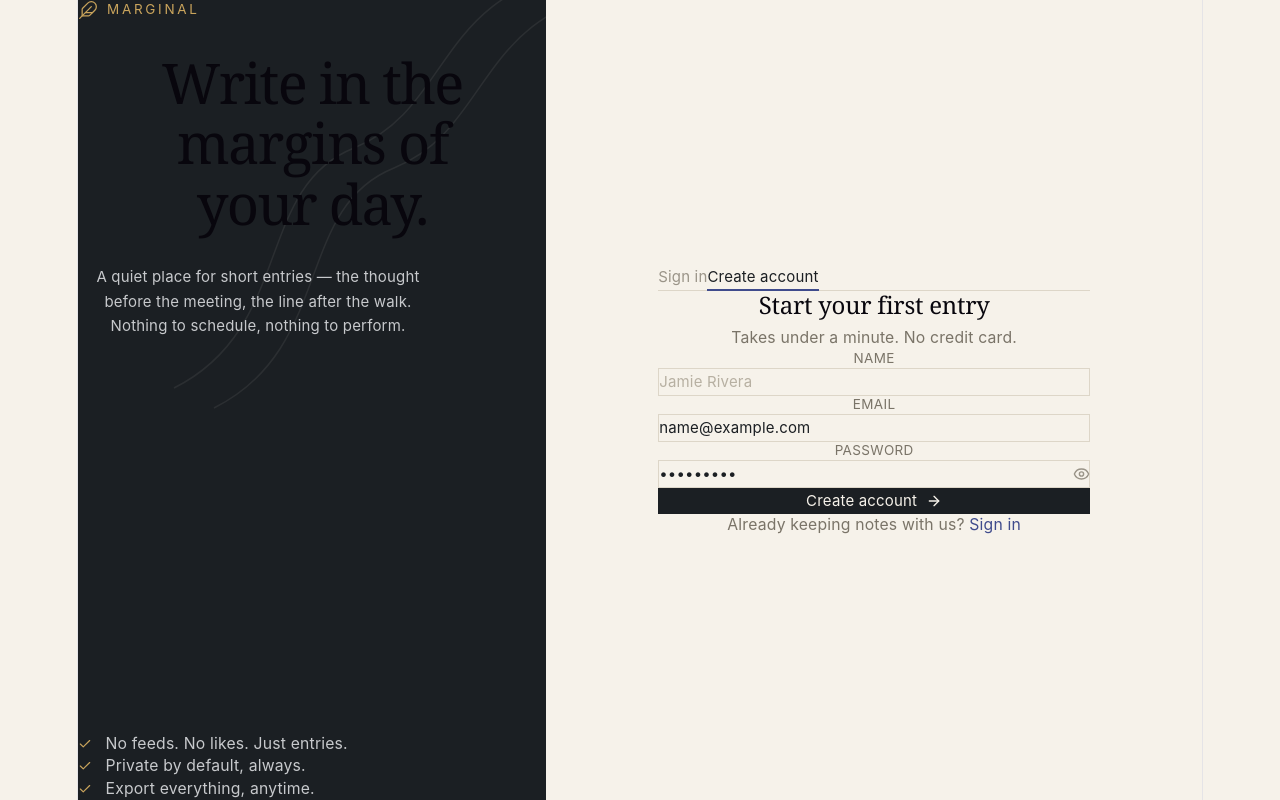
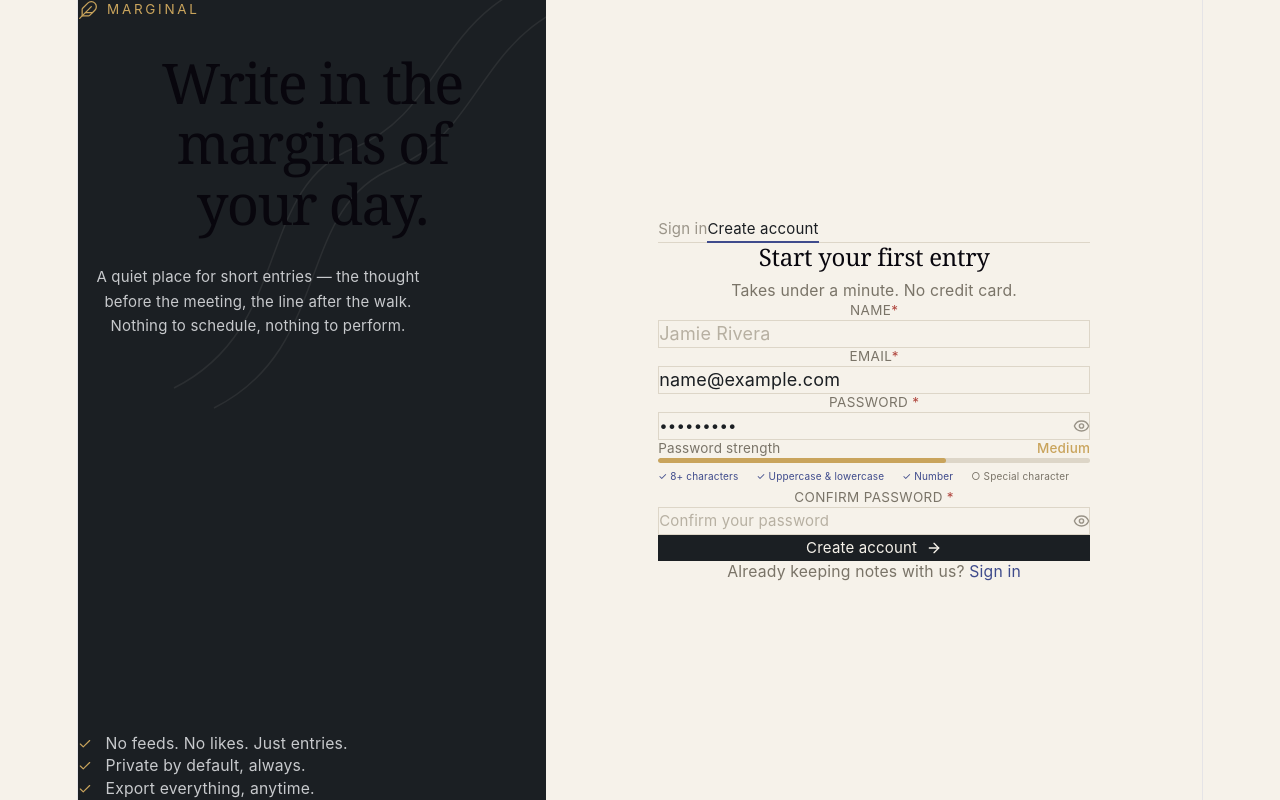
Before and after one commit to hyraeu/bksTriad, a React (Vite) app: page / in a window 1280 px wide. Both pictures are taken after typing "name@example.com", "Sample123" into the empty fields and a click on the button "Create account". Built offline with nearby package versions, Linux system fonts and the light colour scheme.

Commit message:
AuthPage, Password Strnegth,  and AuthContext done

```diff
--- a/src/components/AuthPage.jsx
+++ b/src/components/AuthPage.jsx
@@ -1,54 +1,153 @@
 import { useState } from "react";
+
 import { Eye, EyeOff, Feather, ArrowRight, Check } from "lucide-react";
 
+import Field from "./Field";
+
+import PasswordStrength from "./PasswordStrength";
+
+import { useAuth } from "../contexts/AuthContext";
+
 export default function AuthPage() {
-  const [mode, setMode] = useState("login"); // "login" | "signup"
+  const [mode, setMode] = useState("login");
+
   const [showPassword, setShowPassword] = useState(false);
-  const [form, setForm] = useState({ name: "", email: "", password: "" });
+
+  const [showConfirmPassword, setShowConfirmPassword] = useState(false);
+
+  const [form, setForm] = useState({
+    name: "",
+
+    email: "",
+
+    password: "",
+
+    confirmPassword: "",
+  });
+
   const [errors, setErrors] = useState({});
-  const [submitted, setSubmitted] = useState(false);
+
+  const [isSubmitting, setIsSubmitting] = useState(false);
+
+  const [submitMessage, setSubmitMessage] = useState(null);
+
+  const [authError, setAuthError] = useState(null);
+
+  const { login, signup } = useAuth();
 
   const isSignup = mode === "signup";
 
   const handleChange = (field) => (e) => {
     setForm((f) => ({ ...f, [field]: e.target.value }));
+
     setErrors((er) => ({ ...er, [field]: null }));
+
+    setAuthError(null);
   };
 
   const validate = () => {
     const next = {};
-    if (isSignup && !form.name.trim()) next.name = "Tell us what to call you.";
-    if (!form.email.trim()) next.email = "Enter your email.";
-    else if (!/^\S+@\S+\.\S+$/.test(form.email))
-      next.email = "That email doesn't look right.";
-    if (!form.password) next.password = "Enter a password.";
-    else if (isSignup && form.password.length < 8)
-      next.password = "Use at least 8 characters.";
+
+    if (isSignup && !form.name.trim()) {
+      next.name = "Please enter your name.";
+    }
+
+    if (!form.email.trim()) {
+      next.email = "Email is required.";
+    } else if (!/^\S+@\S+\.\S+$/.test(form.email)) {
+      next.email = "Please enter a valid email address.";
+    }
+
+    if (!form.password) {
+      next.password = "Password is required.";
+    } else if (isSignup && form.password.length < 8) {
+      next.password = "Password must be at least 8 characters.";
+    }
+
+    if (isSignup) {
+      if (!form.confirmPassword) {
+        next.confirmPassword = "Please confirm your password.";
+      } else if (form.password !== form.confirmPassword) {
+        next.confirmPassword = "Passwords do not match.";
+      }
+    }
+
     setErrors(next);
+
     return Object.keys(next).length === 0;
   };
 
-  const handleSubmit = (e) => {
+  const handleSubmit = async (e) => {
     e.preventDefault();
+
+    setAuthError(null);
+
     if (!validate()) return;
-    setSubmitted(true);
-    setTimeout(() => setSubmitted(false), 2200);
+
+    setIsSubmitting(true);
+
+    setSubmitMessage(null);
+
+    // Simulate async submission
+
+    await new Promise((resolve) => setTimeout(resolve, 1500));
+
+    let result;
+
+    if (isSignup) {
+      result = signup(form.name, form.email, form.password);
+    } else {
+      result = login(form.email, form.password);
+    }
+
+    setIsSubmitting(false);
+
+    if (result.success) {
+      setSubmitMessage(
+        isSignup
+          ? "Account created successfully! Welcome to Marginal."
+          : "Welcome back! You've been signed in.",
+      );
+
+      // Reset form after successful submission
+
+      setForm({ name: "", email: "", password: "", confirmPassword: "" });
+
+      // Auto-clear message after 3 seconds
+
+      setTimeout(() => setSubmitMessage(null), 3000);
+    } else {
+      setAuthError(result.error);
+    }
   };
 
   const switchMode = (next) => {
     setMode(next);
+
     setErrors({});
+
+    setAuthError(null);
+
+    setSubmitMessage(null);
+
+    // Reset form fields that aren't shared between modes
+
+    if (next === "login") {
+      setForm((f) => ({ ...f, name: "", confirmPassword: "" }));
+    }
   };
 
   return (
     <div className="min-h-screen w-full flex bg-[#F6F2EA]">
       {/* Left editorial panel */}
+
       <div className="hidden lg:flex lg:w-5/12 relative overflow-hidden bg-[#1B1F23] text-[#F6F2EA] flex-col justify-between px-14 py-12">
         <FeatherMark />
 
         <div className="relative z-10">
           <div className="flex items-center gap-2 mb-16">
             <Feather size={20} strokeWidth={1.5} className="text-[#C9A45C]" />
+
             <span className="tracking-[0.2em] text-xs uppercase text-[#C9A45C]">
               Marginal
             </span>
@@ -56,6 +155,7 @@ export default function AuthPage() {
 
           <h1
             className="text-[2.75rem] leading-[1.08] mb-6"
+
             style={{ fontFamily: "Georgia, 'Times New Roman', serif" }}
           >
             Write in the
@@ -64,6 +164,7 @@ export default function AuthPage() {
             <br />
             your day.
           </h1>
+
           <p className="text-[#C7C9CC] text-[15px] leading-relaxed max-w-xs">
             A quiet place for short entries — the thought before the meeting,
             the line after the walk. Nothing to schedule, nothing to perform.
@@ -73,11 +174,14 @@ export default function AuthPage() {
         <ul className="relative z-10 space-y-3 text-sm text-[#C7C9CC]">
           {[
             "No feeds. No likes. Just entries.",
+
             "Private by default, always.",
+
             "Export everything, anytime.",
           ].map((line) => (
             <li key={line} className="flex items-center gap-3">
               <Check size={14} className="text-[#C9A45C] shrink-0" />
+
               {line}
             </li>
           ))}
@@ -85,32 +189,42 @@ export default function AuthPage() {
       </div>
 
       {/* Right form panel */}
+
       <div className="flex-1 flex items-center justify-center px-6 py-16">
         <div className="w-full max-w-sm">
           <div className="lg:hidden flex items-center gap-2 mb-10 justify-center">
             <Feather size={18} strokeWidth={1.5} className="text-[#3F4B8C]" />
+
             <span className="tracking-[0.2em] text-xs uppercase text-[#3F4B8C]">
               Marginal
             </span>
           </div>
 
           {/* Mode toggle */}
+
           <div className="flex mb-10 border-b border-[#DDD6C8]">
             {[
               { key: "login", label: "Sign in" },
+
               { key: "signup", label: "Create account" },
             ].map((t) => (
               <button
                 key={t.key}
+
                 type="button"
+
                 onClick={() => switchMode(t.key)}
+
                 className={`relative pb-3 mr-8 text-[15px] transition-colors ${
                   mode === t.key
                     ? "text-[#1B1F23]"
                     : "text-[#9A9488] hover:text-[#1B1F23]"
                 }`}
+
+                aria-current={mode === t.key ? "page" : undefined}
               >
                 {t.label}
+
                 {mode === t.key && (
                   <span className="absolute left-0 right-0 -bottom-[1px] h-[2px] bg-[#3F4B8C]" />
                 )}
@@ -120,88 +234,251 @@ export default function AuthPage() {
 
           <h2
             className="text-2xl mb-1 text-[#1B1F23]"
+
             style={{ fontFamily: "Georgia, 'Times New Roman', serif" }}
           >
             {isSignup ? "Start your first entry" : "Welcome back"}
           </h2>
+
           <p className="text-sm text-[#7A7468] mb-8">
             {isSignup
               ? "Takes under a minute. No credit card."
               : "Good to see you again."}
           </p>
 
+          {authError && (
+            <div
+              className="mb-6 p-3 bg-[#B0473F]/10 border border-[#B0473F] text-[#B0473F] text-sm rounded"
+
+              role="alert"
+            >
+              {authError}
+            </div>
+          )}
+
+          {submitMessage && (
+            <div
+              className="mb-6 p-3 bg-[#3F4B8C]/10 border border-[#3F4B8C] text-[#3F4B8C] text-sm rounded"
+
+              role="status"
+            >
+              {submitMessage}
+            </div>
+          )}
+
           <form onSubmit={handleSubmit} noValidate className="space-y-5">
             {isSignup && (
               <Field
                 label="Name"
+
                 type="text"
+
                 value={form.name}
+
                 onChange={handleChange("name")}
+
                 error={errors.name}
+
                 placeholder="Jamie Rivera"
+
                 autoComplete="name"
+
+                required
               />
             )}
 
             <Field
               label="Email"
+
               type="email"
+
               value={form.email}
+
               onChange={handleChange("email")}
+
               error={errors.email}
+
               placeholder="you@example.com"
+
               autoComplete="email"
+
+              required
             />
 
             <div>
-              <label className="block text-xs uppercase tracking-wide text-[#7A7468] mb-1.5">
-                Password
+              <label
+                htmlFor="password"
+
+                className="block text-xs uppercase tracking-wide text-[#7A7468] mb-1.5"
+              >
+                Password {isSignup && <span className="text-[#B0473F]">*</span>}
               </label>
+
               <div className="relative">
                 <input
+                  id="password"
+
                   type={showPassword ? "text" : "password"}
+
                   value={form.password}
+
                   onChange={handleChange("password")}
+
                   placeholder={isSignup ? "At least 8 characters" : "••••••••"}
+
                   autoComplete={isSignup ? "new-password" : "current-password"}
+
+                  aria-invalid={!!errors.password}
+
+                  aria-describedby={
+                    errors.password ? "password-error" : undefined
+                  }
+
                   className={`w-full bg-transparent border rounded-none px-0 py-2 pr-9 text-[15px] text-[#1B1F23] placeholder-[#B7B0A2] focus:outline-none focus:border-[#3F4B8C] transition-colors ${
                     errors.password ? "border-[#B0473F]" : "border-[#DDD6C8]"
                   }`}
                 />
+
                 <button
                   type="button"
+
                   onClick={() => setShowPassword((s) => !s)}
+
                   className="absolute right-0 top-1/2 -translate-y-1/2 text-[#9A9488] hover:text-[#1B1F23]"
+
                   aria-label={showPassword ? "Hide password" : "Show password"}
                 >
                   {showPassword ? <EyeOff size={17} /> : <Eye size={17} />}
                 </button>
               </div>
+
               {errors.password && (
-                <p className="mt-1.5 text-xs text-[#B0473F]">
+                <p
+                  id="password-error"
+
+                  className="mt-1.5 text-xs text-[#B0473F] error-message"
+
+                  role="alert"
+                >
                   {errors.password}
                 </p>
               )}
+
+              {/* Password strength indicator - Stretch Goal #2 */}
+
+              {isSignup && form.password && (
+                <PasswordStrength password={form.password} />
+              )}
+
               {!isSignup && (
                 <button
                   type="button"
-                  className="mt-2 text-xs text-[#3F4B8C] hover:underline"
+
+                  className="mt-2 text-xs text-[#3F4B8C] hover:underline focus:outline-none focus:ring-2 focus:ring-[#3F4B8C] rounded"
                 >
                   Forgot password?
                 </button>
               )}
             </div>
 
+            {isSignup && (
+              <div>
+                <label
+                  htmlFor="confirmPassword"
+
+                  className="block text-xs uppercase tracking-wide text-[#7A7468] mb-1.5"
+                >
+                  Confirm Password <span className="text-[#B0473F]">*</span>
+                </label>
+
+                <div className="relative">
+                  <input
+                    id="confirmPassword"
+
+                    type={showConfirmPassword ? "text" : "password"}
+
+                    value={form.confirmPassword}
+
+                    onChange={handleChange("confirmPassword")}
+
+                    placeholder="Confirm your password"
+
+                    autoComplete="new-password"
+
+                    aria-invalid={!!errors.confirmPassword}
+
+                    aria-describedby={
+                      errors.confirmPassword
+                        ? "confirmPassword-error"
+                        : undefined
+                    }
+
+                    className={`w-full bg-transparent border rounded-none px-0 py-2 pr-9 text-[15px] text-[#1B1F23] placeholder-[#B7B0A2] focus:outline-none focus:border-[#3F4B8C] transition-colors ${
+                      errors.confirmPassword
+                        ? "border-[#B0473F]"
+                        : "border-[#DDD6C8]"
+                    }`}
+                  />
+
+                  <button
+                    type="button"
+
+                    onClick={() => setShowConfirmPassword((s) => !s)}
+
+                    className="absolute right-0 top-1/2 -translate-y-1/2 text-[#9A9488] hover:text-[#1B1F23]"
+
+                    aria-label={
+                      showConfirmPassword
+                        ? "Hide confirmation password"
+                        : "Show confirmation password"
+                    }
+                  >
+                    {showConfirmPassword ? (
+                      <EyeOff size={17} />
+                    ) : (
+                      <Eye size={17} />
+                    )}
+                  </button>
+                </div>
+
+                {errors.confirmPassword && (
+                  <p
+                    id="confirmPassword-error"
+
+                    className="mt-1.5 text-xs text-[#B0473F] error-message"
+
+                    role="alert"
+                  >
+                    {errors.confirmPassword}
+                  </p>
+                )}
+              </div>
+            )}
+
             <button
               type="submit"
-              className="w-full mt-2 bg-[#1B1F23] text-[#F6F2EA] text-[15px] py-3 flex items-center justify-center gap-2 hover:bg-[#3F4B8C] transition-colors focus:outline-none focus:ring-2 focus:ring-[#3F4B8C] focus:ring-offset-2 focus:ring-offset-[#F6F2EA]"
+
+              disabled={isSubmitting}
+
+              className={`w-full mt-2 bg-[#1B1F23] text-[#F6F2EA] text-[15px] py-3 flex items-center justify-center gap-2 transition-colors focus:outline-none focus:ring-2 focus:ring-[#3F4B8C] focus:ring-offset-2 focus:ring-offset-[#F6F2EA] ${
+                isSubmitting
+                  ? "opacity-70 cursor-not-allowed"
+                  : "hover:bg-[#3F4B8C]"
+              }`}
             >
-              {submitted
-                ? "Check your inbox"
-                : isSignup
-                  ? "Create account"
-                  : "Sign in"}
-              {!submitted && <ArrowRight size={16} />}
+              {isSubmitting ? (
+                <>
+                  <span className="spinner" />
+
+                  {isSignup ? "Creating account..." : "Signing in..."}
+                </>
+              ) : (
+                <>
+                  {isSignup ? "Create account" : "Sign in"}
+
+                  <ArrowRight size={16} />
+                </>
+              )}
             </button>
           </form>
 
@@ -209,8 +486,10 @@ export default function AuthPage() {
             {isSignup ? "Already keeping notes with us?" : "New to Marginal?"}{" "}
             <button
               type="button"
+
               onClick={() => switchMode(isSignup ? "login" : "signup")}
-              className="text-[#3F4B8C] hover:underline"
+
+              className="text-[#3F4B8C] hover:underline focus:outline-none focus:ring-2 focus:ring-[#3F4B8C] rounded"
             >
               {isSignup ? "Sign in" : "Create an account"}
             </button>
@@ -221,42 +500,36 @@ export default function AuthPage() {
   );
 }
 
-function Field({ label, error, ...props }) {
-  return (
-    <div>
-      <label className="block text-xs uppercase tracking-wide text-[#7A7468] mb-1.5">
-        {label}
-      </label>
-      <input
-        {...props}
-        className={`w-full bg-transparent border rounded-none px-0 py-2 text-[15px] text-[#1B1F23] placeholder-[#B7B0A2] focus:outline-none focus:border-[#3F4B8C] transition-colors ${
-          error ? "border-[#B0473F]" : "border-[#DDD6C8]"
-        }`}
-      />
-      {error && <p className="mt-1.5 text-xs text-[#B0473F]">{error}</p>}
-    </div>
-  );
-}
+// Signature element: a single continuous line, like a pen never lifted —
 
-// Signature element: a single continuous line, like a pen never lifted —
 // echoes the "marginal notes" concept as faint background linework.
+
 function FeatherMark() {
   return (
     <svg
       className="absolute -right-24 -top-16 opacity-[0.07] pointer-events-none"
+
       width="520"
+
       height="520"
+
       viewBox="0 0 520 520"
+
       fill="none"
     >
       <path
         d="M40 460 C 160 400, 120 260, 220 220 C 320 180, 300 60, 460 40"
+
         stroke="#F6F2EA"
+
         strokeWidth="1.5"
       />
+
       <path
         d="M80 480 C 200 420, 160 280, 260 240 C 360 200, 340 80, 500 60"
+
         stroke="#F6F2EA"
+
         strokeWidth="1.5"
       />
     </svg>
--- a/src/components/PasswordStrength.jsx
+++ b/src/components/PasswordStrength.jsx
@@ -21,8 +21,8 @@ const getStrength = (pwd) => {
     return score;
   };
 
+  const score = getStrength(password);
 
-const score = getStrength(password);
   const getStrengthLabel = (s) => {
     if (s <= 1) return { label: "Weak", color: "text-[#B0473F]" };
     if (s <= 3) return { label: "Medium", color: "text-[#C9A45C]" };
@@ -37,39 +37,24 @@ const getWidth = (s) => {
     return "w-full";
   };
 
-
   const getBarColor = (s) => {
-
     if (s <= 1) return "bg-[#B0473F]";
-
     if (s <= 3) return "bg-[#C9A45C]";
-
     return "bg-[#3F4B8C]";
-
   };
 
-
   return (
-
     <div className="mt-2 space-y-1">
-
       <div className="flex justify-between items-center">
-
         <span className="text-xs text-[#7A7468]">Password strength</span>
 
         <span className={`text-xs font-medium ${strength.color}`}>
-
           {strength.label}
-
         </span>
-
       </div>
 
-
       <div className="h-1 w-full bg-[#DDD6C8] rounded-full overflow-hidden">
-
         <div
-
           className={`h-full ${getBarColor(score)} ${getWidth(score)} transition-all duration-300 rounded-full`}
 
           role="progressbar"
@@ -81,44 +66,33 @@ aria-valuemin={0}
           aria-valuemax={5}
 
           aria-label={`Password strength: ${strength.label}`}
-
         />
-
       </div>
 
-
       <ul className="flex flex-wrap gap-x-4 gap-y-0.5 text-[10px] text-[#7A7468]">
-
         <li className={password.length >= 8 ? "text-[#3F4B8C]" : ""}>
-
           {password.length >= 8 ? "✓" : "○"} 8+ characters
-
         </li>
 
-<li className={/[a-z]/.test(password) && /[A-Z]/.test(password) ? "text-[#3F4B8C]" : ""}>
-
-{/[a-z]/.test(password) && /[A-Z]/.test(password) ? "✓" : "○"} Uppercase & lowercase
-
+        <li
+          className={
+            /[a-z]/.test(password) && /[A-Z]/.test(password)
+              ? "text-[#3F4B8C]"
+              : ""
+          }
+        >
+          {/[a-z]/.test(password) && /[A-Z]/.test(password) ? "✓" : "○"}{" "}
+          Uppercase & lowercase
         </li>
 
         <li className={/\d/.test(password) ? "text-[#3F4B8C]" : ""}>
-
           {/\d/.test(password) ? "✓" : "○"} Number
-
         </li>
 
         <li className={/[^a-zA-Z0-9]/.test(password) ? "text-[#3F4B8C]" : ""}>
-
           {/[^a-zA-Z0-9]/.test(password) ? "✓" : "○"} Special character
-
         </li>
-
       </ul>
-
     </div>
-
   );
-
 }
-
-src/contexts/
--- a/src/contexts/AuthContext.jsx
+++ b/src/contexts/AuthContext.jsx
@@ -0,0 +1,107 @@
+import { createContext, useContext, useState, useEffect } from "react";
+
+// Mock user database for stretch goal #4
+const MOCK_USERS = [
+  {
+    id: 1,
+    name: "Test User",
+    email: "test@example.com",
+    password: "Password123!",
+  },
+
+  {
+    id: 2,
+    name: "Jamie Rivera",
+    email: "jamie@marginal.com",
+    password: "SecurePass456!",
+  },
+];
+
+const AuthContext = createContext(null);
+
+export function AuthProvider({ children }) {
+  const [user, setUser] = useState(null);
+  const [loading, setLoading] = useState(true);
+
+  // Check for existing session on mount
+  useEffect(() => {
+    const savedUser = localStorage.getItem("auth_user");
+
+    if (savedUser) {
+      setUser(JSON.parse(savedUser));
+    }
+
+    setLoading(false);
+  }, []);
+
+  const login = (email, password) => {
+    // Mock authentication check
+
+    const foundUser = MOCK_USERS.find(
+      (u) => u.email === email && u.password === password,
+    );
+
+    if (foundUser) {
+      const { password: _, ...userWithoutPassword } = foundUser;
+      setUser(userWithoutPassword);
+      localStorage.setItem("auth_user", JSON.stringify(userWithoutPassword));
+      return { success: true, user: userWithoutPassword };
+    }
+
+    return {
+      success: false,
+      error: "Invalid email or password. Please try again.",
+    };
+  };
+
+  const signup = (name, email, password) => {
+    // Check if user already exists
+    const existingUser = MOCK_USERS.find((u) => u.email === email);
+
+    if (existingUser) {
+      return {
+        success: false,
+        error: "An account with this email already exists.",
+      };
+    }
+
+    // Create new user (in a real app, this would be an API call)
+    const newUser = {
+      id: MOCK_USERS.length + 1,
+      name,
+      email,
+      password,
+    };
+
+    MOCK_USERS.push(newUser);
+
+    const { password: _, ...userWithoutPassword } = newUser;
+    setUser(userWithoutPassword);
+    localStorage.setItem("auth_user", JSON.stringify(userWithoutPassword));
+    return { success: true, user: userWithoutPassword };
+  };
+
+  const logout = () => {
+    setUser(null);
+    localStorage.removeItem("auth_user");
+  };
+
+  const value = {
+    user,
+    loading,
+    login,
+    signup,
+    logout,
+    isAuthenticated: !!user,
+  };
+
+  return <AuthContext.Provider value={value}>{children}</AuthContext.Provider>;
+}
+
+export function useAuth() {
+  const context = useContext(AuthContext);
+  if (!context) {
+    throw new Error("useAuth must be used within an AuthProvider");
+  }
+  return context;
+}
--- a/src/main.jsx
+++ b/src/main.jsx
@@ -2,9 +2,12 @@ import React from "react";
 import ReactDOM from "react-dom/client";
 import "./index.css";
 import App from "./App";
+import { AuthProvider } from "./contexts/AuthContext";
 
 ReactDOM.createRoot(document.getElementById("root")).render(
   <React.StrictMode>
-    <App />
+    <AuthProvider>
+      <App />
+    </AuthProvider>
   </React.StrictMode>,
 );
```
Lines whose indentation alone changed are shown as unchanged.
